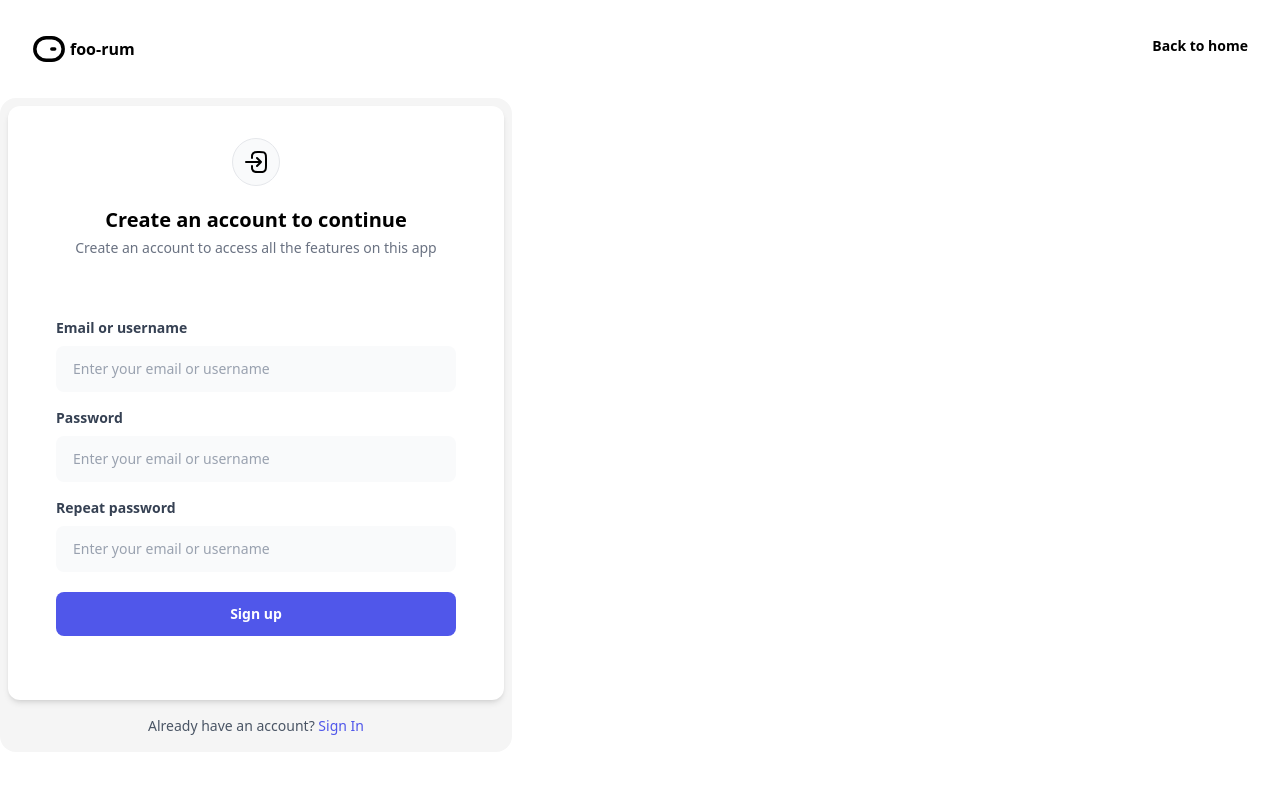
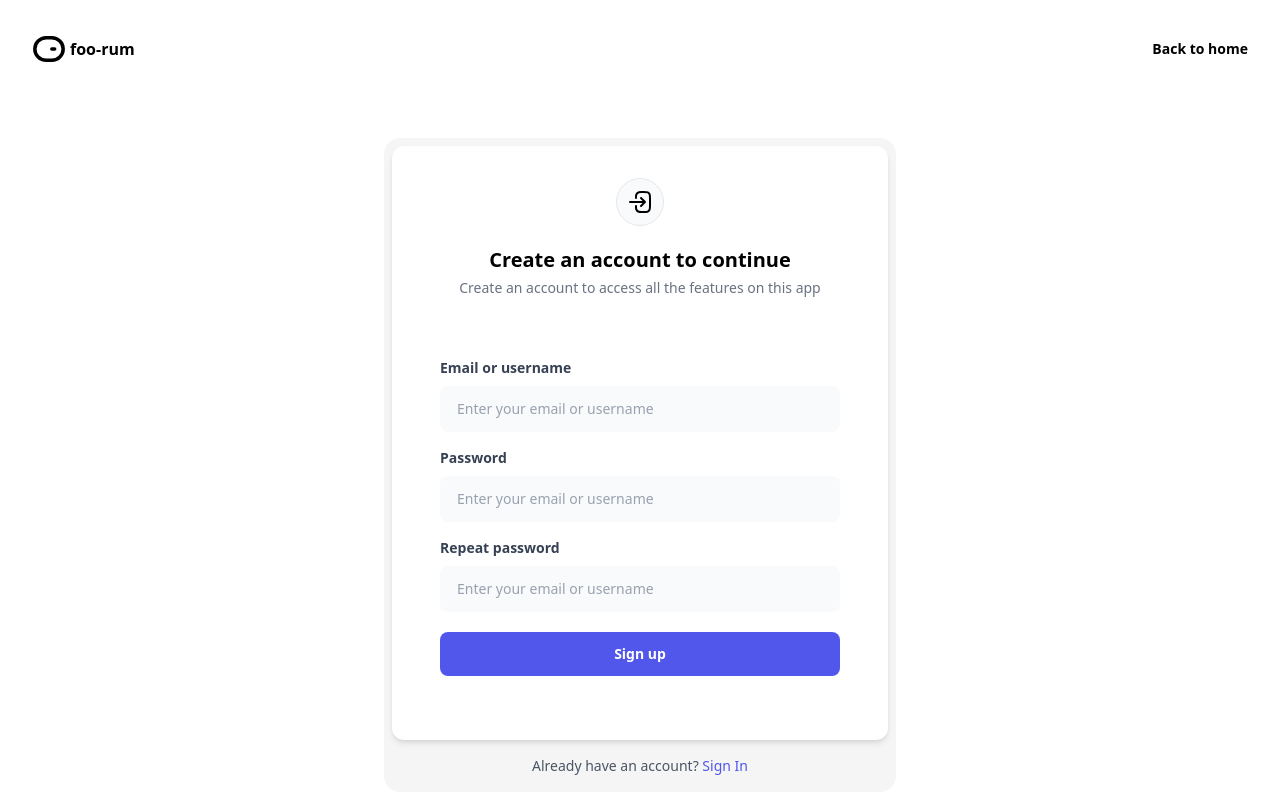
Before and after one commit to sahil9878/atlys-foo-rum, a React (Vite) app: page /signup in a window 1280 px wide. Built offline with nearby package versions, Linux system fonts and the light colour scheme.

Commit message:
Centered login pages

```diff
--- a/src/pages/Layout.tsx
+++ b/src/pages/Layout.tsx
@@ -16,7 +16,7 @@ function Layout() {
                 </Link>
 
                 <Link to={isHomePage ? "/signin" : "/"}>
-                    <div className='font-semibold text-sm flex flex-row items-center gap-1 pt-1'>
+                    <div className='font-semibold text-sm flex flex-row items-center gap-1 h-full'>
                         {
                             isHomePage ?
                                 <>Login<Login /></> :
--- a/src/pages/Signin.tsx
+++ b/src/pages/Signin.tsx
@@ -1,12 +1,10 @@
 import SigninForm from "../components/SigninForm";
-import useAuthStore from "../stores/auth";
 
-function SigninPage() {
-    const { signIn } = useAuthStore();
-
-
+const SigninPage = () => {
     return (<>
-        <SigninForm />
+        <div className="w-full h-full md:pt-10 flex justify-center">
+            <SigninForm />
+        </div>
     </>);
 }
 
--- a/src/pages/Signup.tsx
+++ b/src/pages/Signup.tsx
@@ -1,8 +1,11 @@
 import SignupForm from "../components/SignupForm";
 
-function SignupPage() {
+const SignupPage = () => {
     return (<>
-        <SignupForm /></>);
+        <div className="w-full h-full md:pt-10 flex justify-center">
+            <SignupForm />
+        </div>
+    </>);
 }
 
 export default SignupPage;
```
